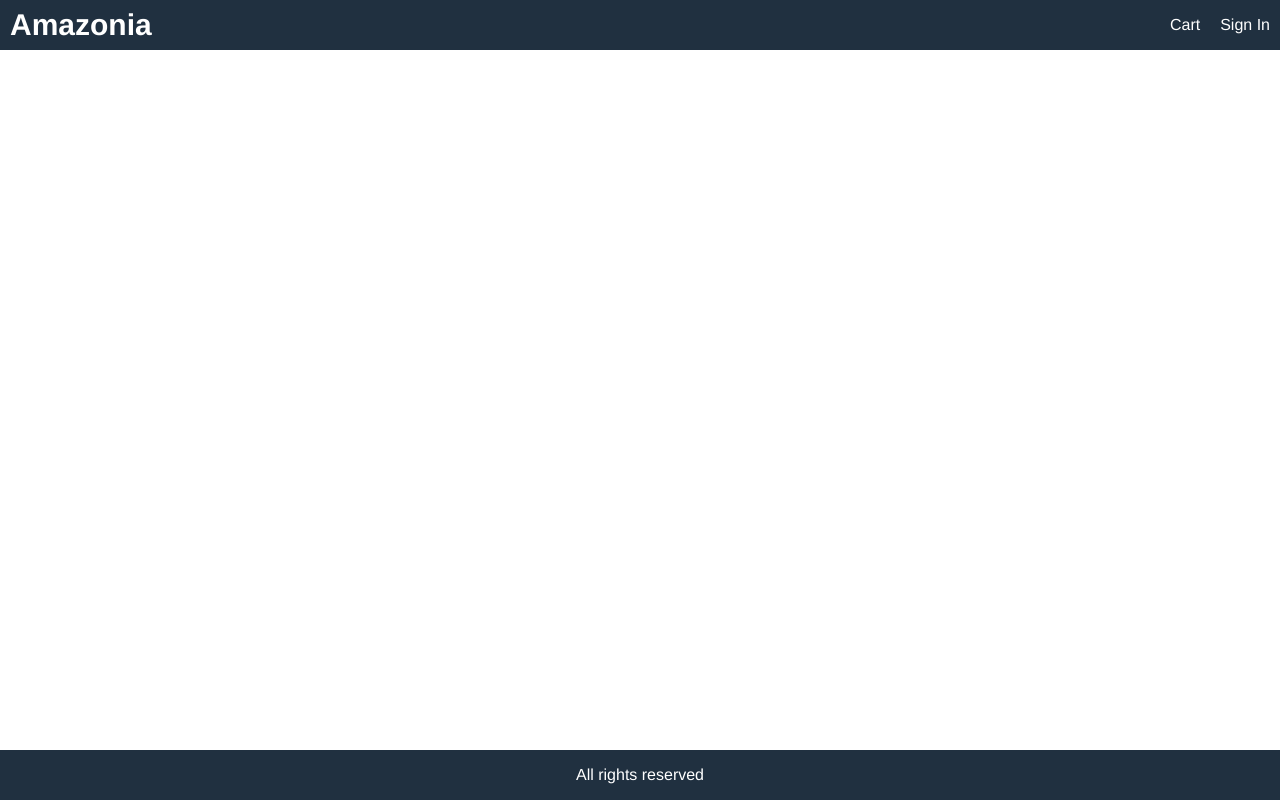
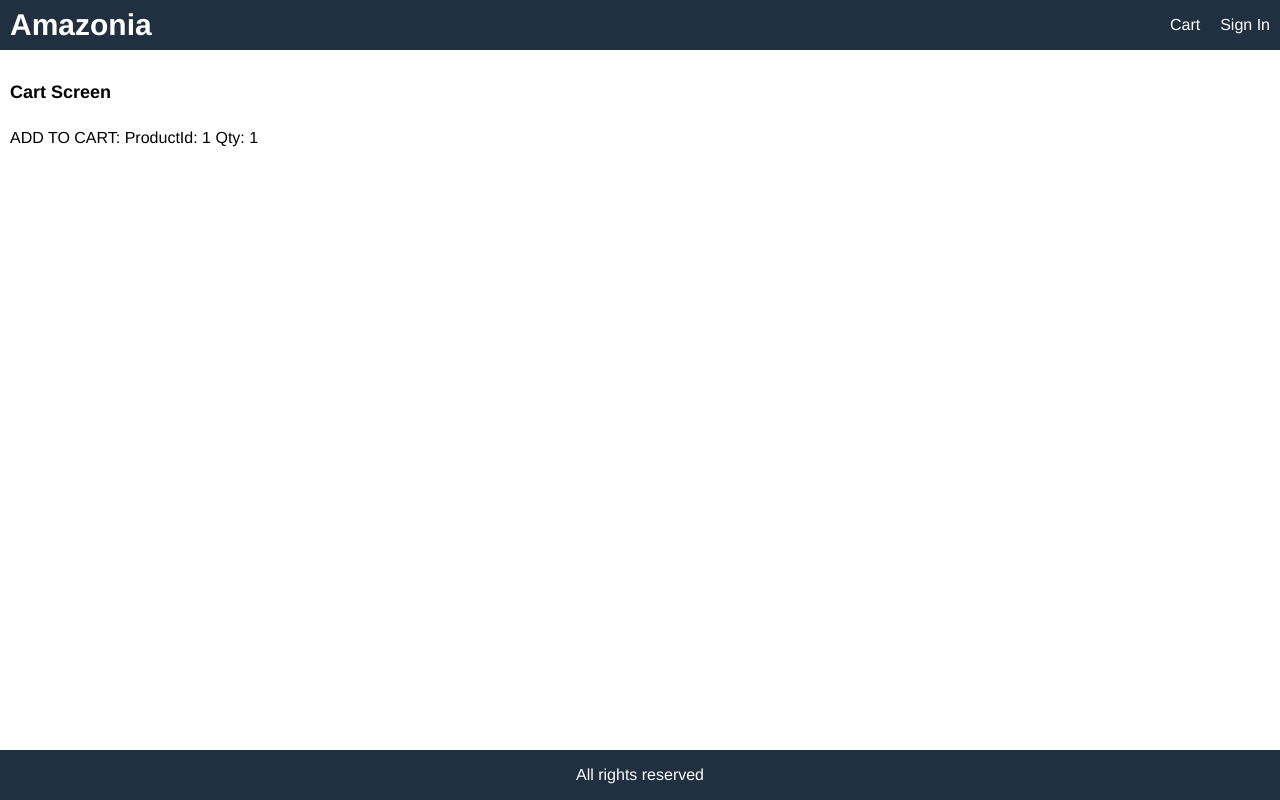
Before and after one commit to OscarYemha/Amazonia, a React (Create React App) app in the folder frontend/: page /cart/1 in a window 1280 px wide. Built offline with nearby package versions, Linux system fonts and the light colour scheme.

Commit message:
Handle Add To Cart Button

```diff
--- a/frontend/src/App.js
+++ b/frontend/src/App.js
@@ -1,5 +1,6 @@
 import React from "react";
 import { BrowserRouter, Route } from "react-router-dom";
+import CartScreen from "./screens/CartScreen";
 import HomeScreen from "./screens/HomeScreen";
 import ProductScreen from "./screens/ProductScreen";
 
@@ -19,6 +20,7 @@
           </div>
         </header>
         <main>
+          <Route path="/cart/:id?" component={CartScreen} />
           <Route path="/product/:id" component={ProductScreen} />
           <Route exact path="/" component={HomeScreen} />
         </main>
--- a/frontend/src/index.css
+++ b/frontend/src/index.css
@@ -74,6 +74,9 @@
   margin-top: 1rem;
 }
 
+input,
+select,
+textarea,
 button {
   padding: 1rem;
   border-radius: 0.5rem;
@@ -82,10 +85,16 @@
   font-family: Helvetica, Arial, sans-serif;
   -webkit-font-smoothing: antialiased;
   -moz-osx-font-smoothing: grayscale;
+}
+
+button {
   background-color: #f8f8f8;
   cursor: pointer;
 }
 
+input:hover,
+select:hover,
+textarea:hover,
 button:hover {
   border: 0.1rem #404040 solid;
 }
--- /dev/null
+++ b/frontend/src/screens/CartScreen.js
@@ -0,0 +1,16 @@
+import React from "react";
+
+export default function CartScreen(props) {
+  const productId = props.match.params.id;
+  const qty = props.location.search
+    ? Number(props.location.search.split("=")[1])
+    : 1;
+  return (
+    <div>
+      <h1>Cart Screen</h1>
+      <p>
+        ADD TO CART: ProductId: {productId} Qty: {qty}
+      </p>
+    </div>
+  );
+}
--- a/frontend/src/screens/ProductScreen.js
+++ b/frontend/src/screens/ProductScreen.js
@@ -1,4 +1,4 @@
-import React, { useEffect } from "react";
+import React, { useEffect, useState } from "react";
 import { useDispatch, useSelector } from "react-redux";
 import { Link } from "react-router-dom";
 import { detailsProduct } from "../actions/productActions";
@@ -9,12 +9,17 @@
 export default function ProductScreen(props) {
   const dispatch = useDispatch();
   const productId = props.match.params.id;
+  const [qty, setQty] = useState(1);
   const productDetails = useSelector((state) => state.productDetails);
   const { loading, error, product } = productDetails;
 
   useEffect(() => {
     dispatch(detailsProduct(productId));
   }, [dispatch, productId]);
+
+  const addToCartHandler = () => {
+    props.history.push(`/cart/${productId}?qty=${qty}`);
+  };
 
   return (
     <div>
@@ -68,9 +73,37 @@
                       </div>
                     </div>
                   </li>
-                  <li>
-                    <button className="primary block">Add to Cart</button>
-                  </li>
+                  {product.countInStock > 0 && (
+                    <>
+                      <li>
+                        <div className="row">
+                          <div>Qty</div>
+                          <div>
+                            <select
+                              value={qty}
+                              onChange={(e) => setQty(e.target.value)}
+                            >
+                              {[...Array(product.countInStock).keys()].map(
+                                (x) => (
+                                  <option key={x + 1} value={x + 1}>
+                                    {x + 1}
+                                  </option>
+                                )
+                              )}
+                            </select>
+                          </div>
+                        </div>
+                      </li>
+                      <li>
+                        <button
+                          onClick={addToCartHandler}
+                          className="primary block"
+                        >
+                          Add to Cart
+                        </button>
+                      </li>
+                    </>
+                  )}
                 </ul>
               </div>
             </div>
```
